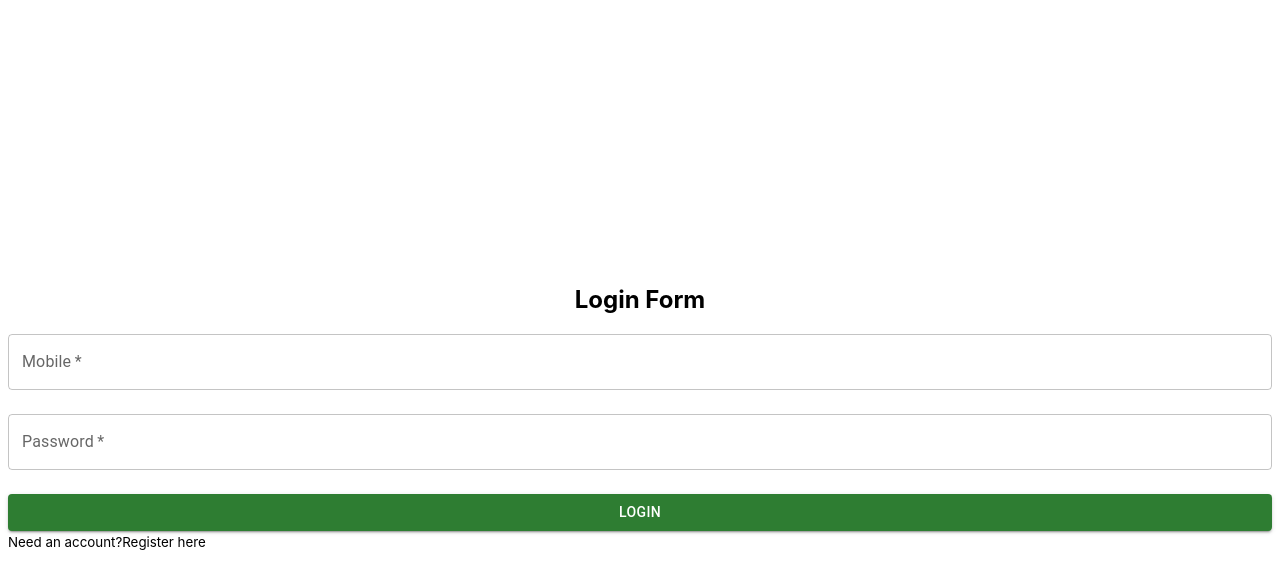
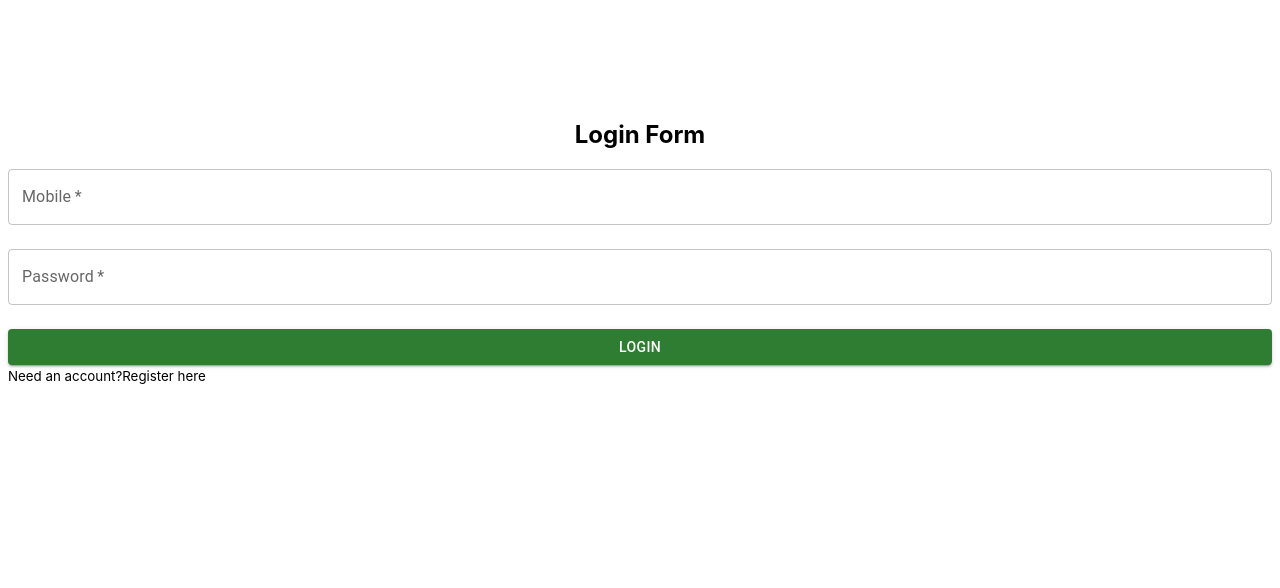
Before and after one commit to pavankumar123456123456/taskmo-scanner, a React (Vite) app: page /login in a window 1280 px wide. Shown: the top 588 px of the page. Built offline with nearby package versions, Linux system fonts and the light colour scheme.

Commit message:
height login

```diff
--- a/src/components/Login.jsx
+++ b/src/components/Login.jsx
@@ -21,10 +21,11 @@ const Login = ({ open, setOpen, type, setType }) => {
     <>
       <Grid
         style={{
-          height: '100vh',
-          display: 'flex',
-          flexDirection: 'column',
-          justifyContent: 'center',
+          marginTop: '120px',
+          //   height: '100vh',
+          //   display: 'flex',
+          //   flexDirection: 'column',
+          //   justifyContent: 'center',
         }}
       >
         <Grid item xs={12}>
```
